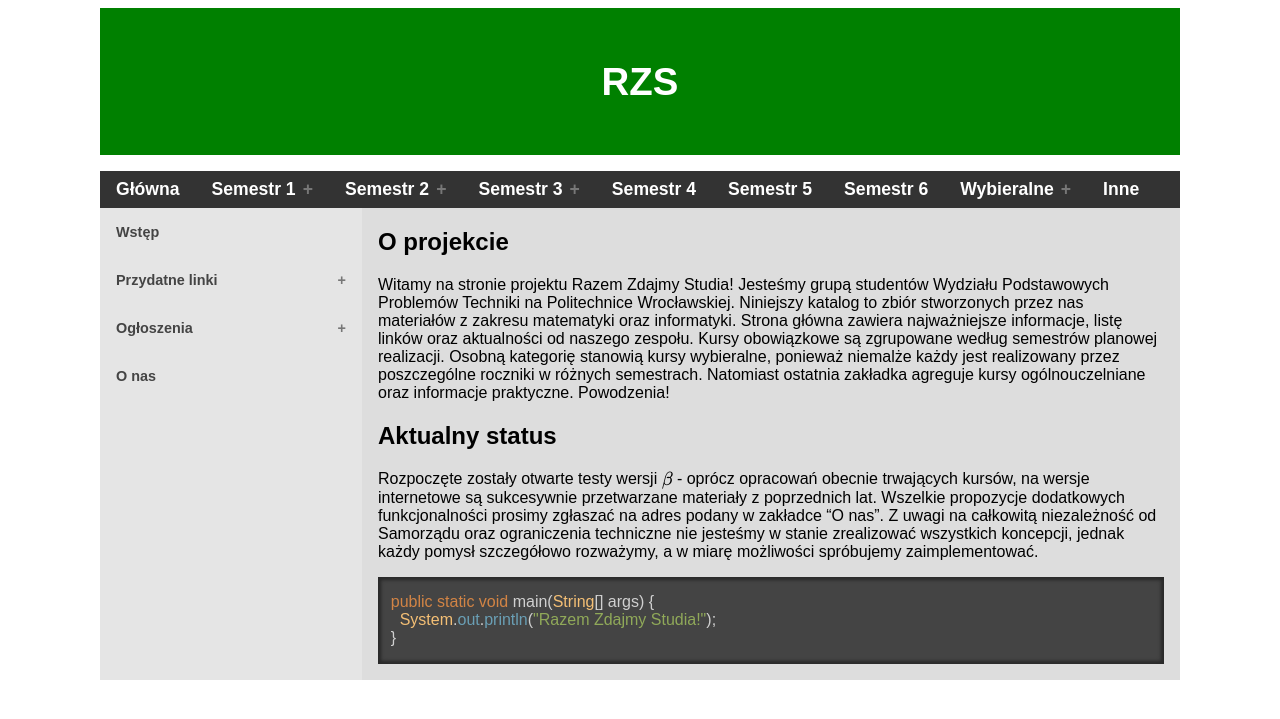
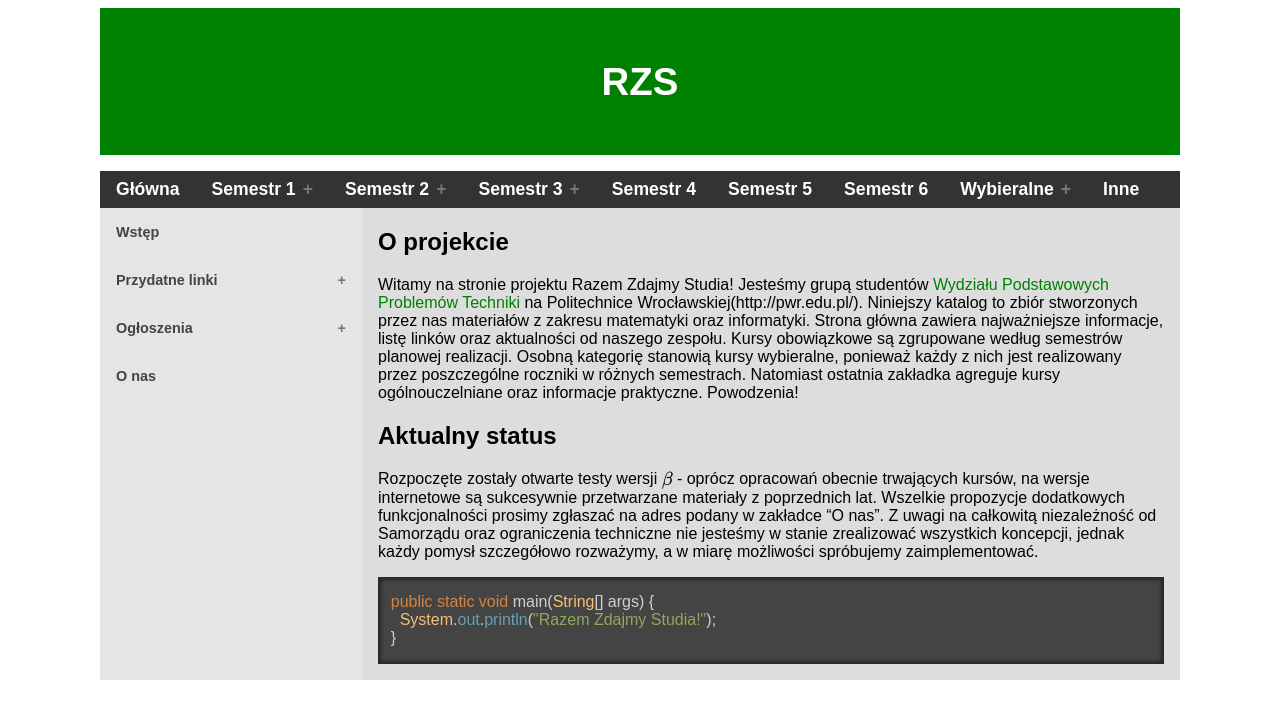
Before and after one commit to rzs-site/rzs-site.github.io, a Jekyll site: the page built from index.md, in a window 1280 px wide. Shown: the top 719 px of the page. Built offline with Jekyll 4.4.1, drawn with Linux system fonts in a browser that asks for light colours; formulas are drawn with MathJax 3; our own code applies the rules of GitHub Pages for plain Markdown files.

Commit message:
Update index.md

```diff
--- a/index.md
+++ b/index.md
@@ -8,7 +8,7 @@ use_highlight: true
 O projekcie
 ---
 
-Witamy na stronie projektu Razem Zdajmy Studia! Jesteśmy grupą studentów Wydziału Podstawowych Problemów Techniki na Politechnice Wrocławskiej. Niniejszy katalog to zbiór stworzonych przez nas materiałów z zakresu matematyki oraz informatyki. Strona główna zawiera najważniejsze informacje, listę linków oraz aktualności od naszego zespołu. Kursy obowiązkowe są zgrupowane według semestrów planowej realizacji. Osobną kategorię stanowią kursy wybieralne, ponieważ niemalże każdy jest realizowany przez poszczególne roczniki w różnych semestrach. Natomiast ostatnia zakładka agreguje kursy ogólnouczelniane oraz informacje praktyczne. Powodzenia!
+Witamy na stronie projektu Razem Zdajmy Studia! Jesteśmy grupą studentów [Wydziału Podstawowych Problemów Techniki](http://ki.pwr.edu.pl/) na Politechnice Wrocławskiej(http://pwr.edu.pl/). Niniejszy katalog to zbiór stworzonych przez nas materiałów z zakresu matematyki oraz informatyki. Strona główna zawiera najważniejsze informacje, listę linków oraz aktualności od naszego zespołu. Kursy obowiązkowe są zgrupowane według semestrów planowej realizacji. Osobną kategorię stanowią kursy wybieralne, ponieważ każdy z nich jest realizowany przez poszczególne roczniki w różnych semestrach. Natomiast ostatnia zakładka agreguje kursy ogólnouczelniane oraz informacje praktyczne. Powodzenia!
 
 Aktualny status
 ---
```
